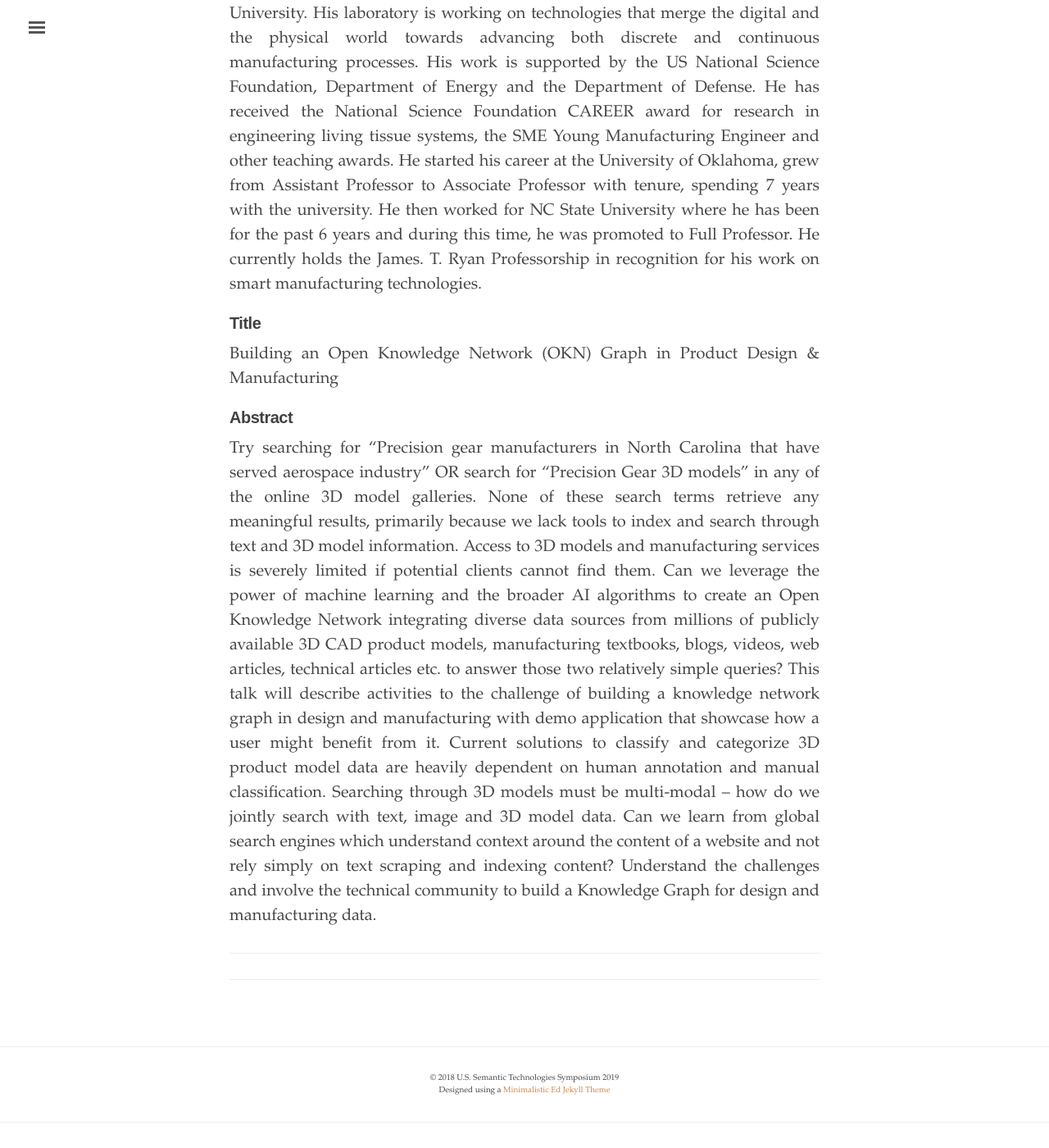
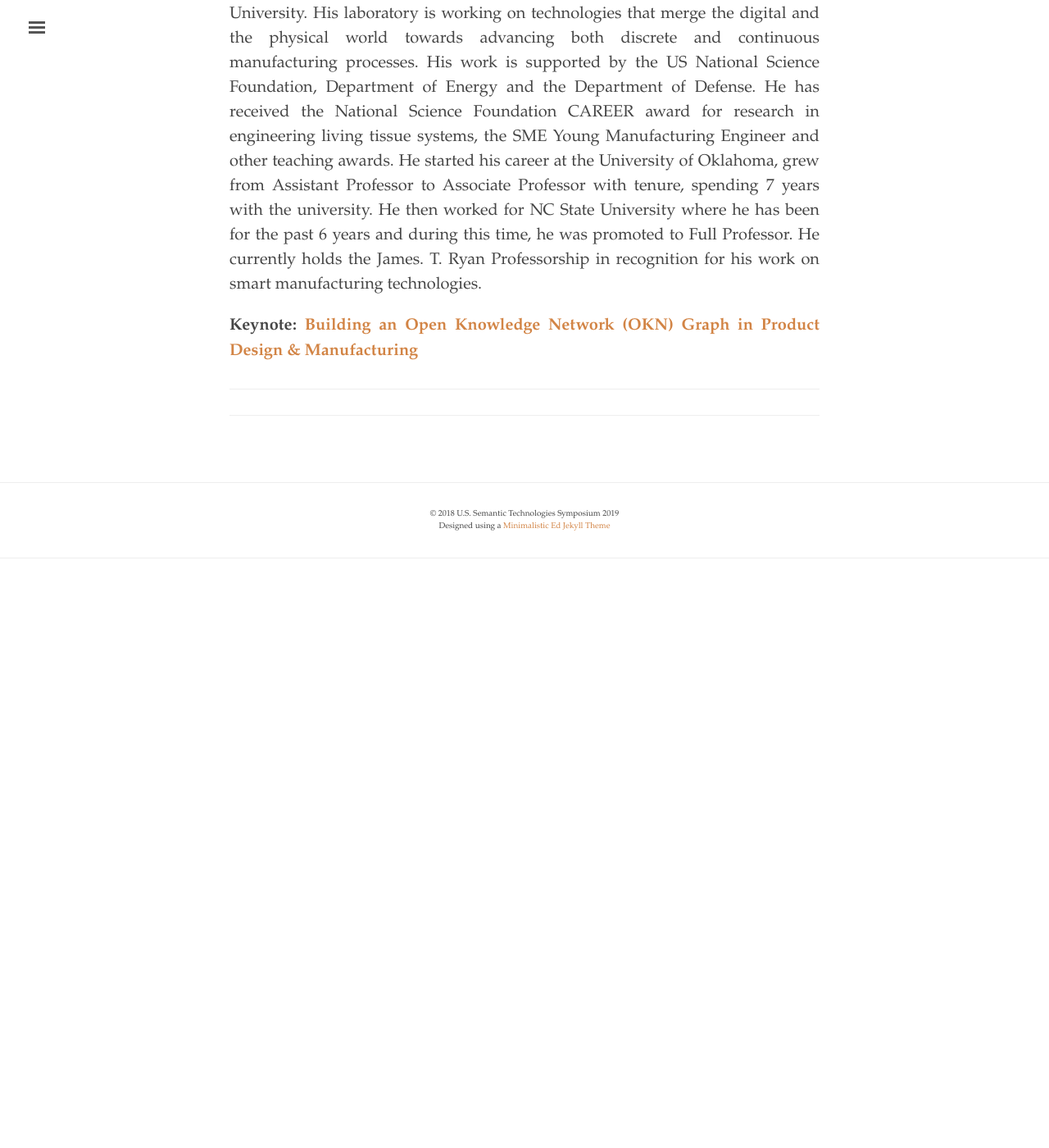
Before and after one commit to us2ts/us2ts.github.io, a Jekyll site: the page built from pages/keynotes.md, in a window 1280 px wide and 1400 px high, scrolled down 1225 px. Shown: the whole window at 82% size. Built offline with Jekyll 4.4.1, drawn with Linux system fonts in a browser that asks for light colours; comment, search, counter and statistics services are not loaded; after the commit the page ends 1937 px from its top, so only the background shows below that.

Commit message:
separating keynote abstract

```diff
--- a/pages/keynotes.md
+++ b/pages/keynotes.md
@@ -27,10 +27,4 @@ Dr. Raschid is a professor at the University of Maryland where she holds appoint
 
 Dr. Binil Starly heads the Digital Manufacturing group at the Edward P. Fitts Industrial and Systems Engineering department in North Carolina State University. His laboratory is working on technologies that merge the digital and the physical world towards advancing both discrete and continuous manufacturing processes. His work is supported by the US National Science Foundation, Department of Energy and the Department of Defense. He has received the National Science Foundation CAREER award for research in engineering living tissue systems, the SME Young Manufacturing Engineer and other teaching awards. He started his career at the University of Oklahoma, grew from Assistant Professor to Associate Professor with tenure, spending 7 years with the university. He then worked for NC State University where he has been for the past 6 years and during this time, he was promoted to Full Professor. He currently holds the James. T. Ryan Professorship in recognition for his work on smart manufacturing technologies.
 
-#### **Title**
-
-Building an Open Knowledge Network (OKN) Graph in Product Design & Manufacturing
-
-#### **Abstract**
-
-Try searching for "Precision gear manufacturers in North Carolina that have served aerospace industry" OR search for "Precision Gear 3D models" in any of the online 3D model galleries. None of these search terms retrieve any meaningful results, primarily because we lack tools to index and search through text and 3D model information. Access to 3D models and manufacturing services is severely limited if potential clients cannot find them. Can we leverage the power of machine learning and the broader AI algorithms to create an Open Knowledge Network integrating diverse data sources from millions of publicly available 3D CAD product models, manufacturing textbooks, blogs, videos, web articles, technical articles etc. to answer those two relatively simple queries? This talk will describe activities to the challenge of building a knowledge network graph in design and manufacturing with demo application that showcase how a user might benefit from it.  Current solutions to classify and categorize 3D product model data are heavily dependent on human annotation and manual classification. Searching through 3D models must be multi-modal – how do we jointly search with text, image and 3D model data. Can we learn from global search engines which understand context around the content of a website and not rely simply on text scraping and indexing content? Understand the challenges and involve the technical community to build a Knowledge Graph for design and manufacturing data.
+**Keynote:** [**Building an Open Knowledge Network (OKN) Graph in Product Design & Manufacturing**](https://us2ts.org/keynote-binil-starly)
```
Also changed, not shown: pages/keynote-binil-starly.md (+2 -0 lines).
